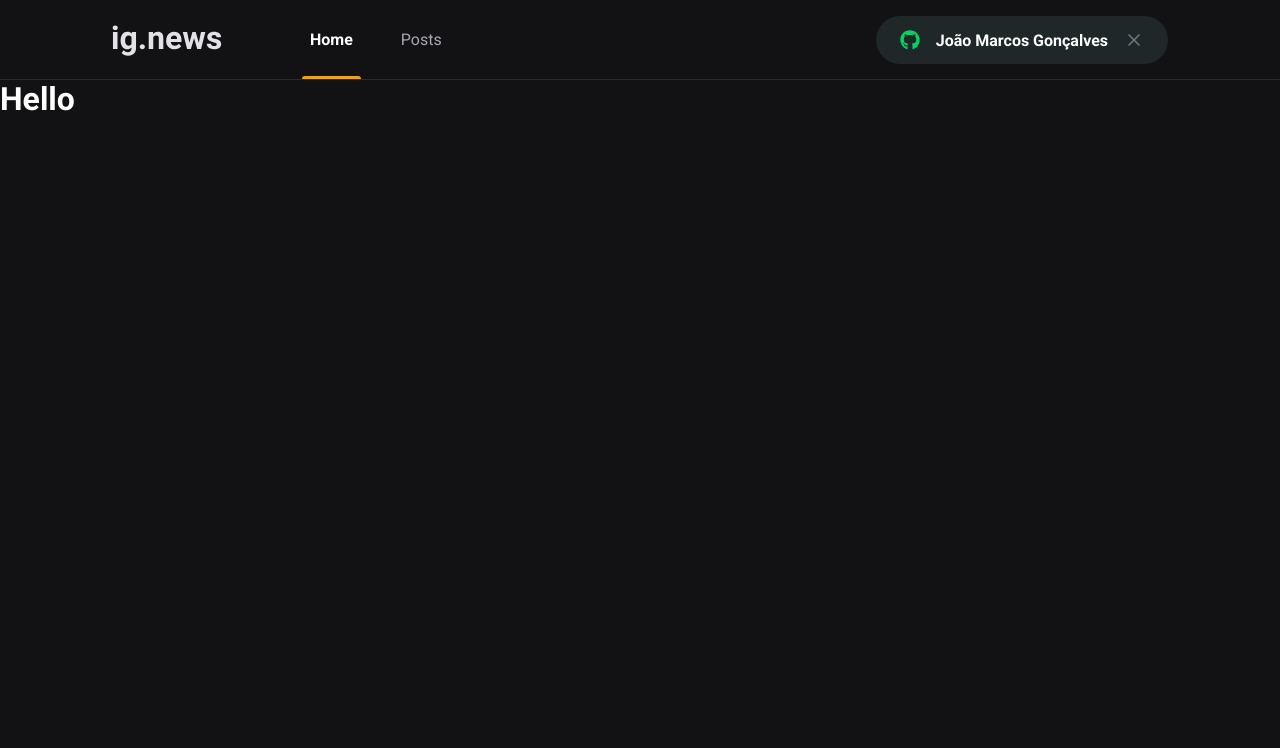
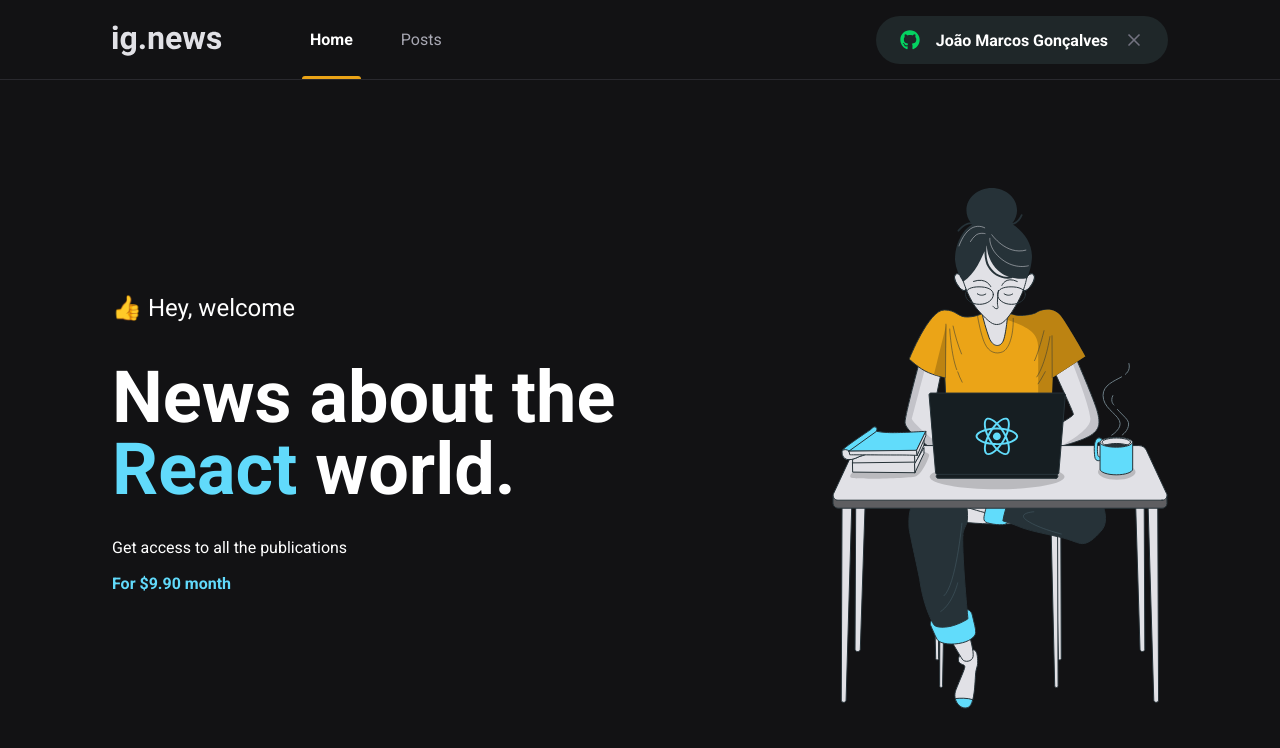
Before and after one commit to JonneBR/IgniteNews, a Next.js app: page / in a window 1280 px wide. Shown: the top 748 px of the page. Built offline with nearby package versions, Linux system fonts and the light colour scheme.

Commit message:
main in page home styled

```diff
--- /dev/null
+++ b/src/pages/home.module.scss
@@ -0,0 +1,39 @@
+.contentContainer {
+  max-width: 1120px;
+  margin: 0 auto;
+  padding: 0 2rem;
+  height: calc(100vh - 4rem);
+
+  display: flex;
+  align-items: center;
+  justify-content: space-between;
+}
+
+.hero {
+  max-width: 600px;
+
+  > span {
+    font-size: 1.5rem;
+  }
+
+  h1 {
+    font-size: 4.5rem;
+    line-height: 4.5rem;
+    font-weight: 900;
+    margin-top: 2.5rem;
+    span {
+      color: var(--cyan-500);
+    }
+  }
+
+  p {
+    font-style: 1.5rem;
+    line-height: 2.25rem;
+    margin-top: 1.5rem;
+
+    span {
+      color: var(--cyan-500);
+      font-weight: bold;
+    }
+  }
+}
--- a/src/pages/index.tsx
+++ b/src/pages/index.tsx
@@ -1,11 +1,22 @@
 import Head from 'next/head';
+
+import styles from './home.module.scss'
 export default function Home() {
   return (
     <>
       <Head>
         <title>Início - Ignite</title>
       </Head>
-      <h1>Hello</h1>
+      <main className={styles.contentContainer}>
+        <section className={styles.hero}>
+          <span>👍 Hey, welcome</span>
+          <h1>News about the <span>React</span> world.</h1>
+          <p> Get access to all the publications <br/>
+          <span>For $9.90 month</span>
+          </p>
+        </section>
+      <img src="/images/avatar.svg" alt="avatar"/>
+      </main>
     </>
   );
 }
```
Also changed, not shown: public/images/Avatar.svg (added).
